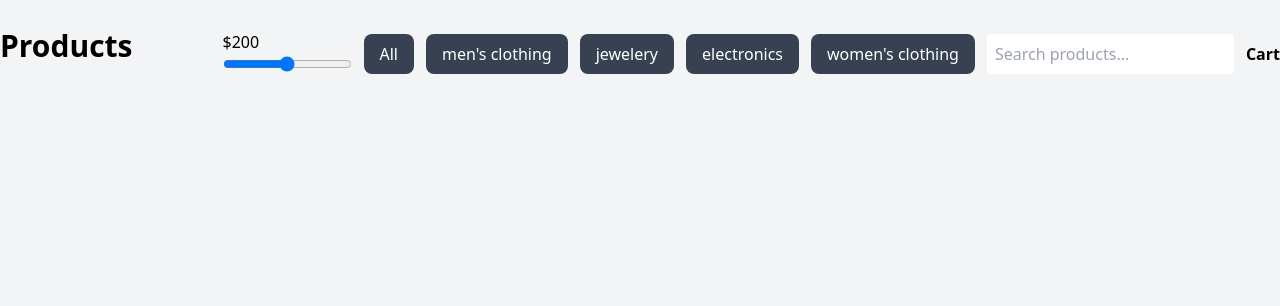
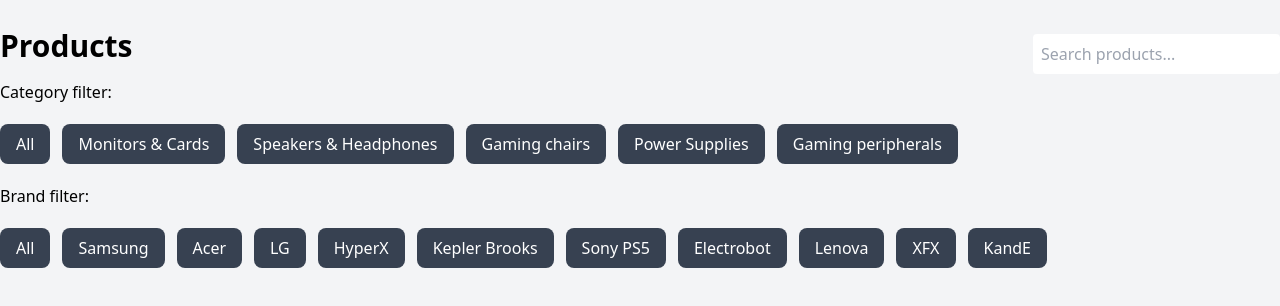
Before and after one commit to RamazanIsmayilov/MiniProjekt, a website: page public/index.html in a window 1280 px wide. Drawn offline with Linux system fonts and the light colour scheme; no server answers.

Commit message:
filter brand

```diff
--- a/public/index.html
+++ b/public/index.html
@@ -14,25 +14,38 @@
         <div class="heading flex items-center justify-between">
             <h1 class="text-3xl font-bold mb-4">Products</h1>
             <div class="flex items-center gap-3">
-                <div id="priceinput">
-                    <p>$200</p>
-                    <input type="range">
-                </div>
-                <div id="categorybtn" class="flex gap-3">
-                    <button onclick="filterCategory()" class="bg-gray-700 text-white px-4 py-2 rounded-lg">All</button>
-                    <button onclick="filterCategory('men\'s clothing')"
-                        class="bg-gray-700 text-white px-4 py-2 rounded-lg">men's clothing</button>
-                    <button onclick="filterCategory('jewelery')"
-                        class="bg-gray-700 text-white px-4 py-2 rounded-lg">jewelery</button>
-                    <button onclick="filterCategory('electronics')"
-                        class="bg-gray-700 text-white px-4 py-2 rounded-lg">electronics</button>
-                    <button onclick="filterCategory('women\'s clothing')"
-                        class="bg-gray-700 text-white px-4 py-2 rounded-lg">women's clothing</button>
-                </div>
                 <input type="text" id="searchInput" placeholder="Search products..."
                     class="rounded  outline-rose-100 p-2  w-100">
-                <a href="/cart" class="font-semibold">Cart</a>
             </div>
+        </div>
+        <p>Category filter:</p>
+        <div class="flex gap-3 mt-5">
+            <button onclick="filterCategory()" class="bg-gray-700 text-white px-4 py-2 rounded-lg">All</button>
+            <button onclick="filterCategory('Monitors & Cards')"
+                class="bg-gray-700 text-white px-4 py-2 rounded-lg">Monitors & Cards</button>
+            <button onclick="filterCategory('Speakers & Headphones')"
+                class="bg-gray-700 text-white px-4 py-2 rounded-lg">Speakers & Headphones</button>
+            <button onclick="filterCategory('Gaming chairs')" class="bg-gray-700 text-white px-4 py-2 rounded-lg">Gaming
+                chairs</button>
+            <button onclick="filterCategory('Power Supplies')" class="bg-gray-700 text-white px-4 py-2 rounded-lg">Power
+                Supplies</button>
+            <button onclick="filterCategory('Gaming peripherals')"
+                class="bg-gray-700 text-white px-4 py-2 rounded-lg">Gaming peripherals</button>
+        </div>
+
+        <p class="mt-5">Brand filter:</p>
+        <div class="flex gap-3 mt-5">
+            <button onclick="filterBrand()" class="bg-gray-700 text-white px-4 py-2 rounded-lg">All</button>
+            <button onclick="filterBrand('Samsung')" class="bg-gray-700 text-white px-4 py-2 rounded-lg">Samsung</button>
+            <button onclick="filterBrand('Acer')" class="bg-gray-700 text-white px-4 py-2 rounded-lg">Acer</button>
+            <button onclick="filterBrand('LG')" class="bg-gray-700 text-white px-4 py-2 rounded-lg">LG</button>
+            <button onclick="filterBrand('HyperX')" class="bg-gray-700 text-white px-4 py-2 rounded-lg">HyperX</button>
+            <button onclick="filterBrand('Kepler Brooks')" class="bg-gray-700 text-white px-4 py-2 rounded-lg">Kepler Brooks</button>
+            <button onclick="filterBrand('Sony PS5')" class="bg-gray-700 text-white px-4 py-2 rounded-lg">Sony PS5</button>
+            <button onclick="filterBrand('Electrobot')" class="bg-gray-700 text-white px-4 py-2 rounded-lg">Electrobot</button>
+            <button onclick="filterBrand('Lenova')" class="bg-gray-700 text-white px-4 py-2 rounded-lg">Lenova</button>
+            <button onclick="filterBrand('XFX')" class="bg-gray-700 text-white px-4 py-2 rounded-lg">XFX</button>
+            <button onclick="filterBrand('KandE')" class="bg-gray-700 text-white px-4 py-2 rounded-lg">KandE</button>
         </div>
         <div id="products" class="grid grid-cols-1 sm:grid-cols-2 md:grid-cols-3 lg:grid-cols-4 gap-4 mt-5"></div>
     </div>
--- a/public/js/app.js
+++ b/public/js/app.js
@@ -4,12 +4,13 @@
 let filteredProducts;
 
 const getProduct = async () => {
-  await fetch('https://fakestoreapi.com/products')
+  await fetch('https://mocki.io/v1/c74f248a-3e51-4c88-aaf4-fdc759f1c451')
     .then(res => res.json())
     .then(data => {
       allProducts = data;
       displayProducts(allProducts);
-    });
+    })
+    .catch(error => console.error("Error fetching products from server ", error))
 }
 
 const displayProducts = (productsToDisplay) => {
@@ -21,6 +22,7 @@
             <img src="${item.image}" alt="${item.title}" class="mx-auto h-60 object-contain mb-4">
             <h2 class="text-xl font-semibold mb-2">${item.title.slice(0, 20)}...</h2>
             <p class="text-gray-600 mb-4">${item.category}</p>
+            <p class="text-gray-600 mb-4">${item.brand}</p>
             <p class="text-lg font-bold mb-4">$${item.price}</p>
             <button class="bg-blue-500 text-white px-4 py-2 rounded-lg">Add to Cart</button>
           `;
@@ -37,11 +39,26 @@
   displayProducts(filteredProducts);
 }
 
+const filterBrand = (brand) => {
+  if (!brand) {
+    filteredProducts = allProducts;
+  } else {
+    filteredProducts = allProducts.filter(item => item.brand === brand)
+  }
+  displayProducts(filteredProducts)
+}
+
 searchInput.addEventListener('input', () => {
   const searchQuery = searchInput.value.toLowerCase();
-  const searchedProducts = filteredProducts.filter(item =>
-    item.title.toLowerCase().includes(searchQuery)
-  );
+  if (filteredProducts) {
+    var searchedProducts = filteredProducts.filter(item =>
+      item.title.toLowerCase().includes(searchQuery)
+    );
+  } else {
+    var searchedProducts = allProducts.filter(item =>
+      item.title.toLowerCase().includes(searchQuery)
+    );
+  }
   displayProducts(searchedProducts);
 });
 
```
Also changed, not shown: public/css/style.css.
